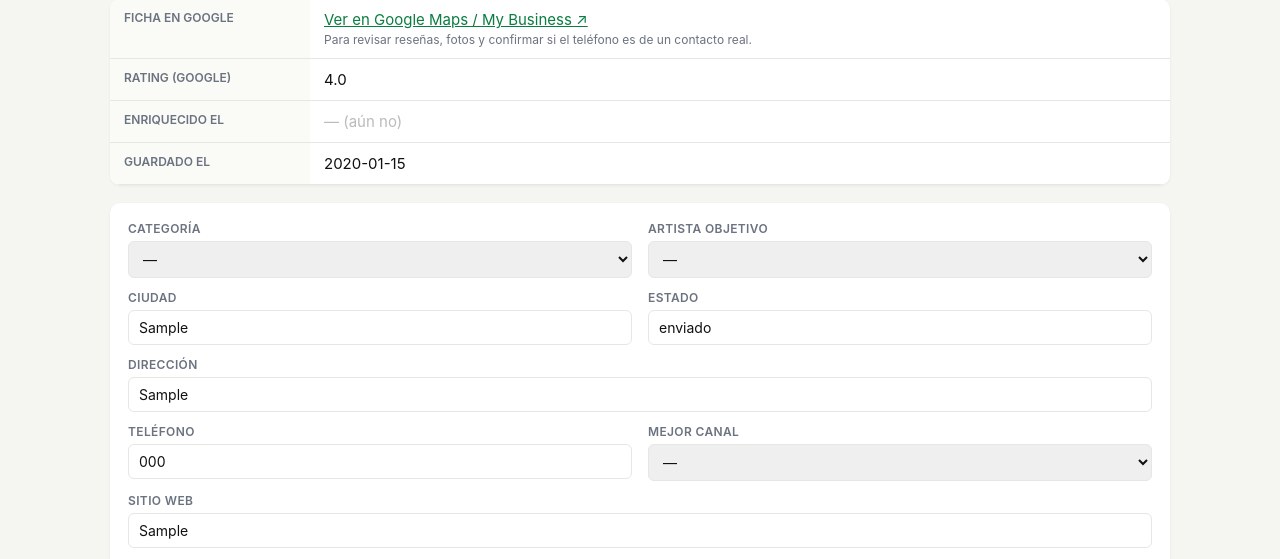
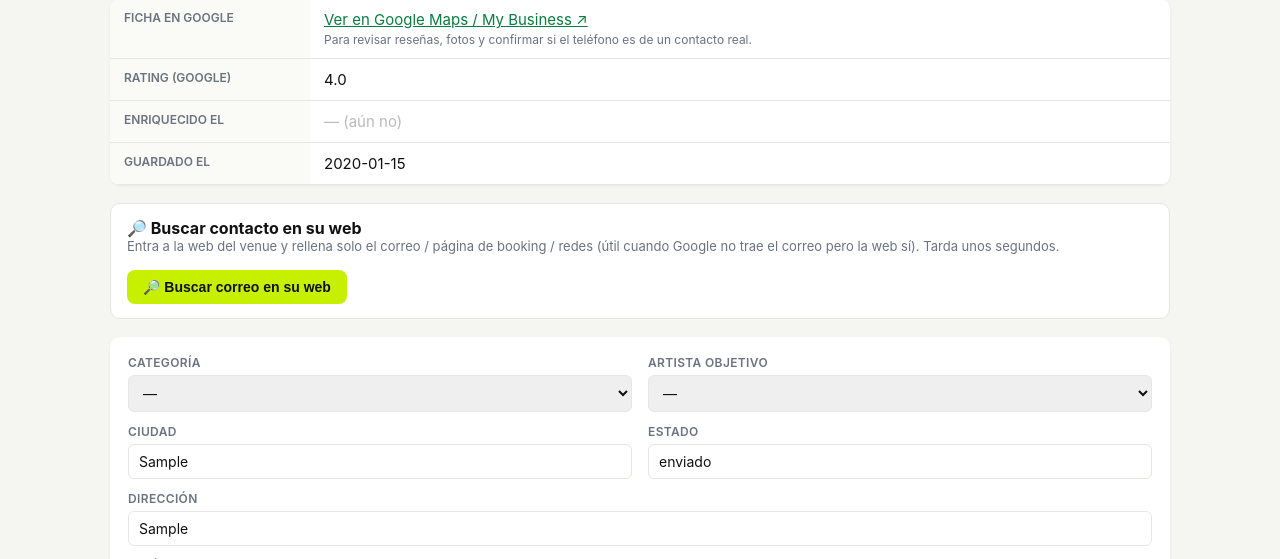
Before and after one commit to bragicompany/bragicrm, a Flask app: page /venue/1 in a window 1280 px wide. Shown: the part 308-867 px from the top of the page. Run offline with Flask 3, Linux system fonts and the light colour scheme; tables that the repository leaves empty hold one stand-in row (values such as "Sample post").

Commit message:
Fase 2 en la app: boton para buscar contacto en la web (por venue y en lote)
- app.py: rutas enriquecer_venue (un venue) y enriquecer_artista (en lote, hasta
  15 por tanda); usan enrich.py. Solo guardan lo encontrado (no pisan datos a mano).
- ficha.html: panel "Buscar contacto en su web" con boton + mensajes de resultado.
- artista.html: boton "Buscar correos en sus webs" para enriquecer en lote.
- El scraper no cuesta (solo visita webs) -> sin marca $.

Co-Authored-By: Claude Opus 4.8 <noreply@anthropic.com>

```diff
--- a/app.py
+++ b/app.py
@@ -21,6 +21,7 @@ import artistas
 import ai_email
 import plantillas
 import email_sender
+import enrich
 
 app = Flask(__name__)
 
@@ -167,6 +168,8 @@ def ficha(venue_id):
         enviados_semana=database.contar_enviados_recientes(7),
         correo_ok=request.args.get("correo_ok"),
         correo_error=request.args.get("correo_error"),
+        enriq_ok=request.args.get("enriq_ok"),
+        enriq_error=request.args.get("enriq_error"),
     )
 
 
@@ -200,6 +203,73 @@ def decidir(venue_id):
     if nuevo_estado:
         database.actualizar_venue(venue_id, {"estado_pipeline": nuevo_estado})
     return redirect(url_for("ficha", venue_id=venue_id))
+
+
+@app.route("/venue/<int:venue_id>/enriquecer", methods=["POST"])
+def enriquecer_venue(venue_id):
+    """Fase 2: entra a la web del venue y busca correo / página de booking / redes.
+    Rellena solo esos campos del venue (no borra lo que ya tengas escrito a mano)."""
+    venue = database.obtener_venue(venue_id)
+    if venue is None:
+        abort(404)
+    destino = url_for("ficha", venue_id=venue_id)
+    if not venue["web"]:
+        return redirect(destino + "?enriq_error=Este venue no tiene sitio web; agrégalo abajo primero.")
+    try:
+        datos = enrich.enriquecer_uno(venue)
+        # No pisar con vacío lo que ya exista: solo guardar lo que se encontró.
+        encontrado = {k: v for k, v in datos.items() if k == "enriquecido_el" or v}
+        database.actualizar_venue(venue_id, encontrado)
+        partes = []
+        if datos.get("email"):
+            partes.append("correo (" + datos["email"] + ")")
+        if datos.get("pagina_booking"):
+            partes.append("página de booking")
+        if datos.get("redes"):
+            partes.append("redes")
+        if partes:
+            msg = "Encontrado: " + ", ".join(partes) + ". Revísalo abajo."
+        else:
+            msg = "No se encontró correo en su web (puede estar tras un formulario). Revisa la página de booking a mano."
+        return redirect(destino + f"?enriq_ok={msg}")
+    except Exception as e:
+        return redirect(destino + f"?enriq_error=No se pudo leer la web: {e}")
+
+
+# Cuántos venues enriquecer como máximo por tanda (para no dejar la página colgada).
+MAX_ENRIQUECER_LOTE = 15
+
+
+@app.route("/artista/<nombre>/enriquecer", methods=["POST"])
+def enriquecer_artista(nombre):
+    """Fase 2 en lote: enriquece los venues de este artista que tengan web y aún no
+    se hayan enriquecido (hasta MAX_ENRIQUECER_LOTE por tanda)."""
+    perfil = artistas.obtener(nombre)
+    if perfil is None:
+        abort(404)
+    destino = url_for("artista", nombre=nombre)
+    venues = database.listar_venues(artista=nombre)
+    pendientes = [v for v in venues if v["web"] and not v["enriquecido_el"]]
+    if not pendientes:
+        return redirect(destino + "?ok=No hay venues con web pendientes de enriquecer.")
+
+    tanda = pendientes[:MAX_ENRIQUECER_LOTE]
+    con_email = 0
+    for v in tanda:
+        try:
+            datos = enrich.enriquecer_uno(v)
+            encontrado = {k: val for k, val in datos.items() if k == "enriquecido_el" or val}
+            database.actualizar_venue(v["id"], encontrado)
+            if datos.get("email"):
+                con_email += 1
+        except Exception:
+            # Si una web falla, seguimos con las demás (no abortamos toda la tanda).
+            database.actualizar_venue(v["id"], {"enriquecido_el": date.today().isoformat()})
+    restantes = len(pendientes) - len(tanda)
+    msg = f"Enriquecidos {len(tanda)} venues: {con_email} quedaron con correo."
+    if restantes:
+        msg += f" Quedan {restantes} — vuelve a darle al botón para seguir."
+    return redirect(destino + f"?ok={msg}")
 
 
 @app.route("/venue/<int:venue_id>/actividad", methods=["POST"])
--- a/templates/ficha.html
+++ b/templates/ficha.html
@@ -52,6 +52,26 @@
     <div class="val">{% if v.enriquecido_el %}{{ v.enriquecido_el }}{% else %}<span class="vacio-val">— (aún no)</span>{% endif %}</div>
     <div class="k">Guardado el</div>
     <div class="val">{{ v.created_at }}</div>
+  </div>
+
+  <!-- FASE 2: buscar contacto en la web del venue -->
+  <div class="panel-decision">
+    <div>
+      <strong>🔎 Buscar contacto en su web</strong>
+      <div style="font-size:13px;color:#6b7280">
+        Entra a la web del venue y rellena solo el correo / página de booking / redes
+        (útil cuando Google no trae el correo pero la web sí). Tarda unos segundos.
+      </div>
+      {% if enriq_ok %}<div class="aviso-ok" style="margin-top:8px">✓ {{ enriq_ok }}</div>{% endif %}
+      {% if enriq_error %}<div class="aviso-error" style="margin-top:8px">⚠ {{ enriq_error }}</div>{% endif %}
+    </div>
+    {% if v.web %}
+      <form method="post" action="{{ url_for('enriquecer_venue', venue_id=v.id) }}">
+        <button class="btn" type="submit">🔎 Buscar correo en su web</button>
+      </form>
+    {% else %}
+      <span style="color:#9ca3af;font-size:14px">Sin web — agrégala abajo para poder buscar.</span>
+    {% endif %}
   </div>
 
   <!-- Formulario editable -->
```
Also changed, not shown: templates/artista.html (+7 -3 lines).
